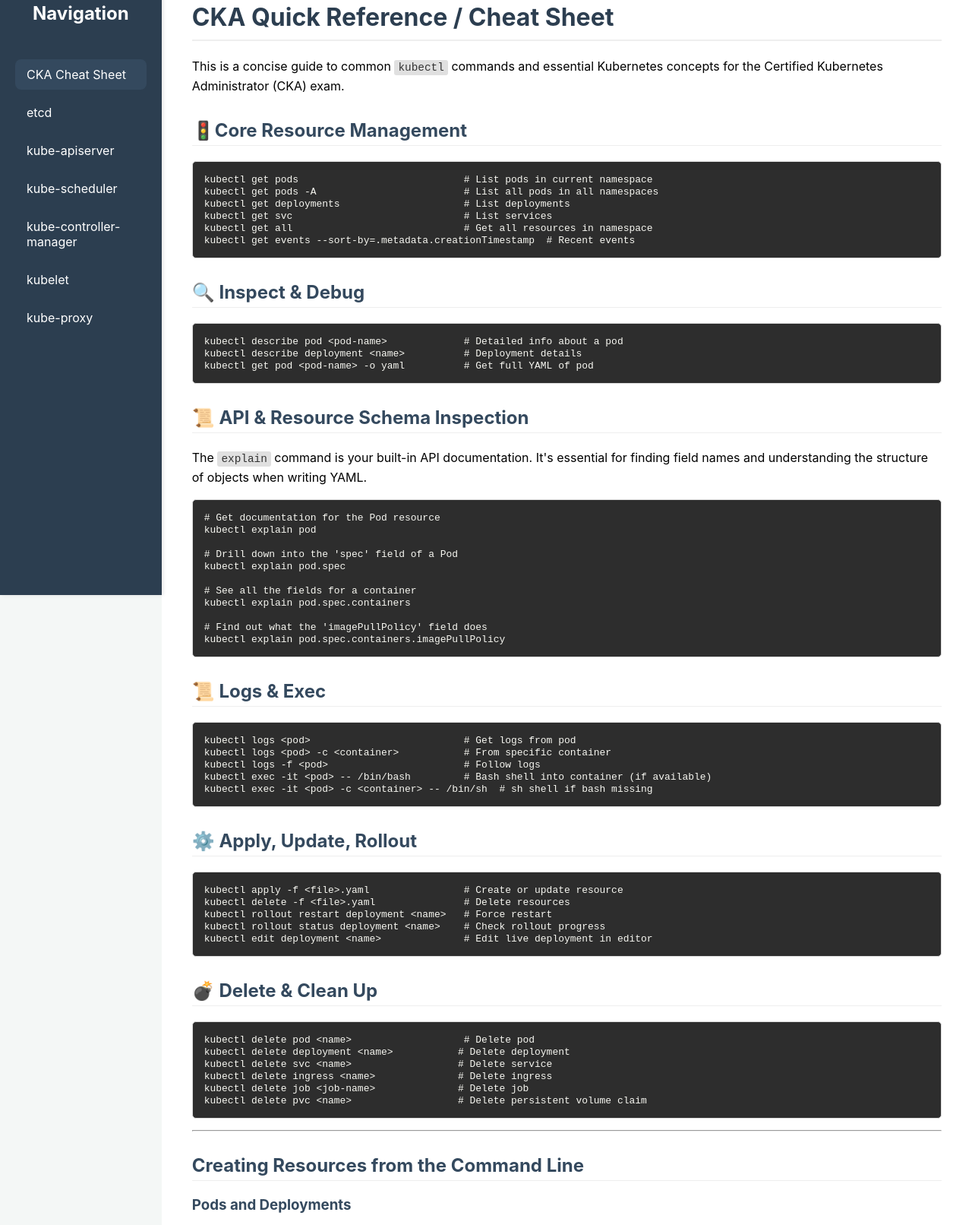
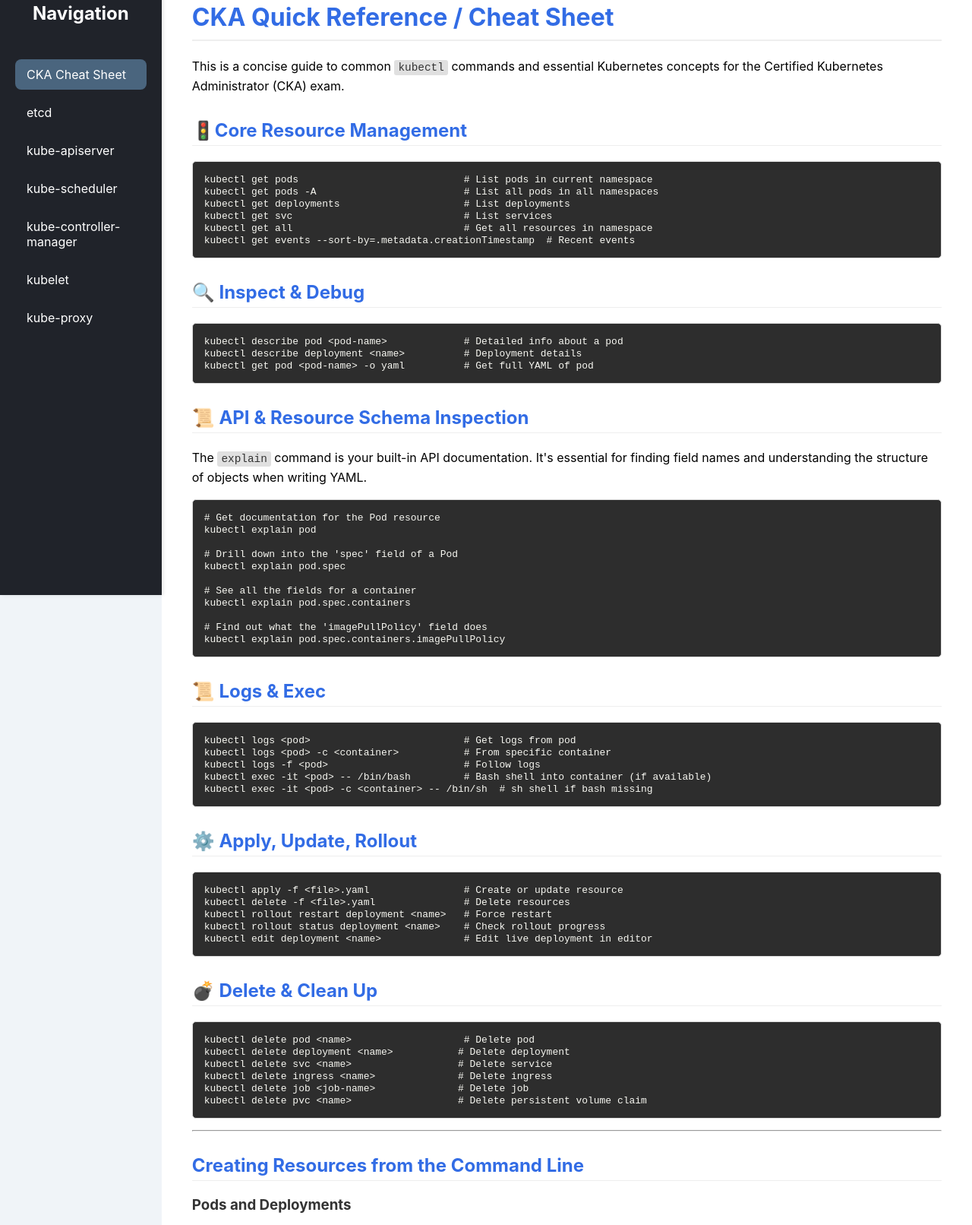
Before and after one commit to Meruem03/cka_study_guide, a plain HTML site: page index.html in a window 1280 px wide. Shown: the part 17-1629 px from the top of the page at 76% size. Drawn offline with nearby package versions, Linux system fonts and the light colour scheme.

Commit message:
Update styles.css

```diff
--- a/styles.css
+++ b/styles.css
@@ -1,13 +1,17 @@
 :root {
     --sidebar-width: 250px;
     --header-height: 60px;
+    --kube-blue: #326ce5;
+    --kube-dark-bg: #20232a;
+    --kube-light-bg: #f0f4f8;
+    --kube-hover-blue: #4a657e;
 }
 
 body {
     font-family: -apple-system, BlinkMacSystemFont, "Segoe UI", Roboto, Helvetica, Arial, sans-serif, "Apple Color Emoji", "Segoe UI Emoji", "Segoe UI Symbol";
     margin: 0;
     padding: 0;
-    background-color: #f4f7f6;
+    background-color: var(--kube-light-bg);
 }
 
 .container {
@@ -18,7 +22,7 @@ body {
 /* --- Mobile Styles (Default) --- */
 
 .header {
-    background-color: #2c3e50;
+    background-color: var(--kube-blue);
     color: white;
     padding: 0 15px;
     height: var(--header-height);
@@ -57,7 +61,7 @@ body {
     left: 0;
     width: var(--sidebar-width);
     height: 100%;
-    background-color: #2c3e50;
+    background-color: var(--kube-dark-bg);
     color: white;
     padding: 20px;
     box-shadow: 2px 0 5px rgba(0,0,0,0.1);
@@ -103,7 +107,7 @@ body {
 }
 
 .sidebar nav ul li a:hover, .sidebar nav ul li a.active {
-    background-color: #34495e;
+    background-color: var(--kube-hover-blue);
 }
 
 .content {
@@ -114,9 +118,9 @@ body {
     margin-top: var(--header-height);
 }
 
-#content-display h1 { color: #2c3e50; border-bottom: 2px solid #eee; padding-bottom: 10px; margin-top: 0; }
-#content-display h2 { color: #34495e; margin-top: 30px; border-bottom: 1px solid #eee; padding-bottom: 5px; }
-#content-display h3 { color: #34495e; margin-top: 20px; }
+#content-display h1 { color: var(--kube-blue); border-bottom: 2px solid #eee; padding-bottom: 10px; margin-top: 0; }
+#content-display h2 { color: var(--kube-blue); margin-top: 30px; border-bottom: 1px solid #eee; padding-bottom: 5px; }
+#content-display h3 { color: #333; margin-top: 20px; }
 #content-display p { line-height: 1.6; margin-bottom: 1em; }
 #content-display ul, #content-display ol { margin-left: 25px; margin-bottom: 1em; }
 #content-display ul li, #content-display ol li { margin-bottom: 5px; }
```
